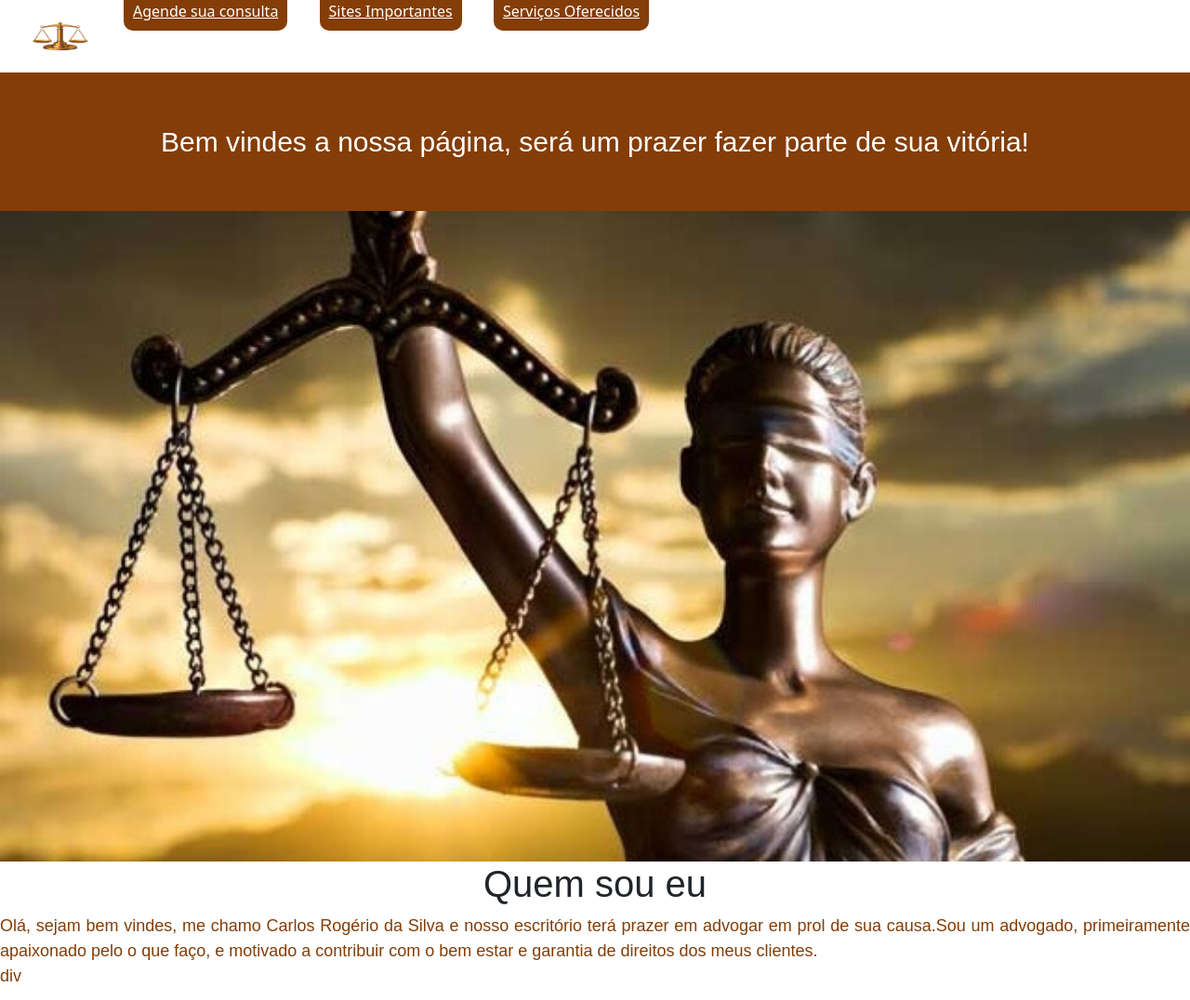
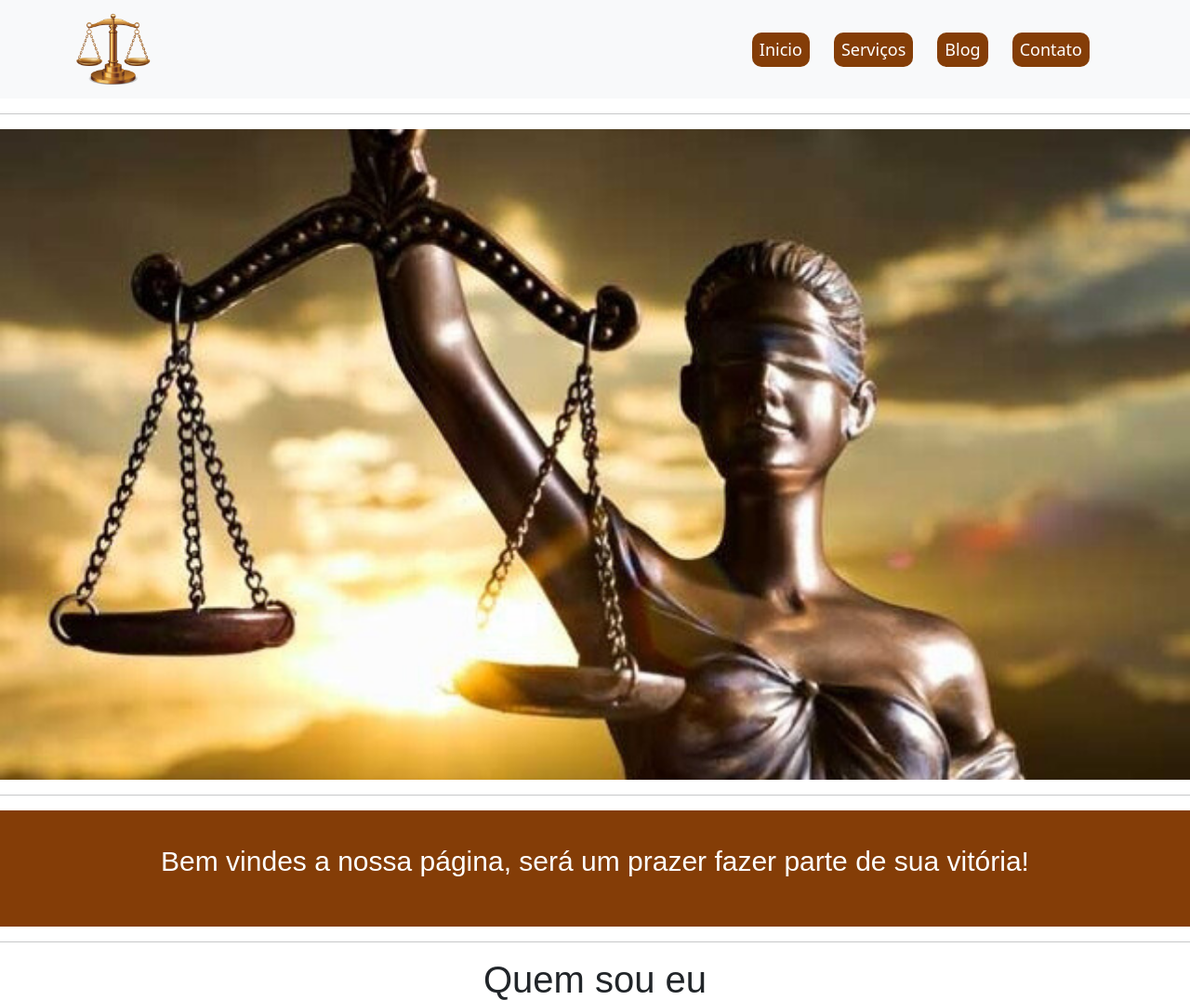
Before and after one commit to DevSuelen/Page_Advogados, a plain HTML site: page index.html in a window 1280 px wide. Shown: the top 1076 px of the page at 93% size. Drawn offline with nearby package versions, Linux system fonts and the light colour scheme.

Commit message:
usando bootstrap no header

```diff
--- a/index.html
+++ b/index.html
@@ -1,16 +1,59 @@
 <!DOCTYPE html>
-<html lang="pt">
+<html lang="en">
 <head>
     <meta charset="UTF-8">
     <meta http-equiv="X-UA-Compatible" content="IE=edge">
     <meta name="viewport" content="width=device-width, initial-scale=1.0">
     <link rel="shortcut icon" href="imagens/Iconleak-Or-Justice-balance.256.png">
+    <link rel="stylesheet" href="https://cdn.jsdelivr.net/npm/bootstrap-icons@1.10.5/font/bootstrap-icons.css">
     <link rel="stylesheet" href="style.css">
     <link href="https://cdn.jsdelivr.net/npm/bootstrap@5.3.0/dist/css/bootstrap.min.css" rel="stylesheet" integrity="sha384-9ndCyUaIbzAi2FUVXJi0CjmCapSmO7SnpJef0486qhLnuZ2cdeRhO02iuK6FUUVM" crossorigin="anonymous">
     <title>Fulano de tal Advogado</title>
+    <style>
+        .navbar-nav .nav-link{
+            font-size: 18px;
+            color:white;
+            border-radius: 10px;
+            background-color:rgb(132, 61, 7);
+            margin-right: 26px;
+            padding: 5px;
+        }
+
+    </style>
+</head>
     <body>
-
-        <header class="container-fluid">
+        <header>
+            <nav class="navbar navbar-expand-lg navbar-light bg-light" >
+                <div class= "container">
+                    <a class="navbar-brand" href="#">
+                        <img src="imagens/Iconleak-Or-Justice-balance.256.png" class="logo-img" alt="balança, simbolo da justiça">
+                    </a>
+                    <button class="navbar-toggler" type="button"
+                    data-bs-toggler="collapse" data-bs-target="#navbarNav"
+                    aria-controls="navbarNav" aria-expanded="false" aria-label="Toggle navigation">
+                    <span class="navbar-toggler-icon"></span>
+                    <!-- <i class="bi bi-list"></i> -->
+                    </button>
+                    <div class="collapse navbar-collapse" id="navbarNav">
+                        <ul class="navbar-nav ms-auto mb-2 mb-lg-0" >
+                            <li class="nav-item" href="#" >
+                                <a class="nav-link" href="#" >Inicio</a>
+                            </li>
+                            <li class="nav-item" href="#">
+                                <a class="nav-link" href="#" >Serviços</a>
+                            </li>
+                            <li class="nav-item" href="#">
+                                <a class="nav-link" href="#" >Blog</a>
+                            </li>
+                            <li class="nav-item" href="#">
+                                <a class="nav-link" href="#" >Contato</a>
+                            </li>
+                        </ul>
+                    </div>
+                </div>
+            </nav>
+        </header>
+        <!-- <header class="container-fluid">
 
             <img class="logo" src="imagens/Iconleak-Or-Justice-balance.256.png" alt="">
                 <nav class= "cabecalho_menu">
@@ -18,17 +61,19 @@
                     <a class="cabecalho_menu_item">Sites Importantes</a>
                     <a class="cabecalho_menu_item">Serviços Oferecidos</a>
                 </nav>
-        </header>
-        <div class="slogan">
-            <p class="slogan">Bem vindes a nossa página, será um prazer fazer parte de sua vitória!</p>
-        </div>
+        </header> -->
+      <hr>
 
         <div class= "container-fluid"
 
         style="background-image: url('imagens/justica_cega.jpg'); background-repeat: no-repeat;
         background-size: cover; width: 100%; height: 700px;">
         </div>
-
+<hr>
+        <div class="slogan">
+            <p class="slogan">Bem vindes a nossa página, será um prazer fazer parte de sua vitória!</p>
+        </div>
+        <hr>
 
 
         <main>
@@ -126,7 +171,7 @@
             <h6>Desenvolvido por <a href="https://www.linkedin.com/in/devsuelenbarros/">@Suelen Magalhães</a></h6>
 
         </footer>
-        <script src="script.js"></script>
+
         <script src="https://cdn.jsdelivr.net/npm/bootstrap@5.3.0/dist/js/bootstrap.bundle.min.js" integrity="sha384-geWF76RCwLtnZ8qwWowPQNguL3RmwHVBC9FhGdlKrxdiJJigb/j/68SIy3Te4Bkz" crossorigin="anonymous"></script>
     </body>
     </html>
--- a/style.css
+++ b/style.css
@@ -20,6 +20,9 @@ h1{
 
 
 }
+.logo-img{
+    width: 80px;
+}
 
 
 .slogan{
@@ -29,30 +32,26 @@ h1{
     font-family: Arial, Helvetica, sans-serif;
     text-align: center;
     background-color:rgb(132, 61, 7);
-    margin: 0;
-    padding: 26px;
+    margin-top: 0;
+    padding: 16px;
+    text-align: center;
 }
-header{
-    display: flex;
 
-}
 .logo{
     width: 100px;
     padding: 20px;
     margin: 3px;
     border-radius: 30%;
-    height: 72px;
+    height: 80px;
 }
 
-
-
 body{
-    margin: 0;
+    margin-top: 32px;
 
 }
 
 
-/* .cabecalho{ */
+ /* .cabecalho{ */
     /* display: flex;
     background-color:white;
     flex-direction: row;
@@ -62,17 +61,19 @@ body{
     */
 /* } */
 
-.cabecalho_menu_item{
+/* .cabecalho_menu_item{
     border-radius: 10px;
     padding: 10px;
     margin: 15px;
     cursor: pointer;
     background-color:rgb(132, 61, 7);
     color: white;
-}
+
+k
+} */
 
 
-ul{
+/* ul{
     list-style: none;
 }
 .services, li {
@@ -83,7 +84,7 @@ justify-content: space-between;
 #id{
     margin-top: 0;
     margin-bottom: 0;
-}
+} */
 footer{
     background-color: rgb(132, 61, 7);
     padding: 18px;
```
